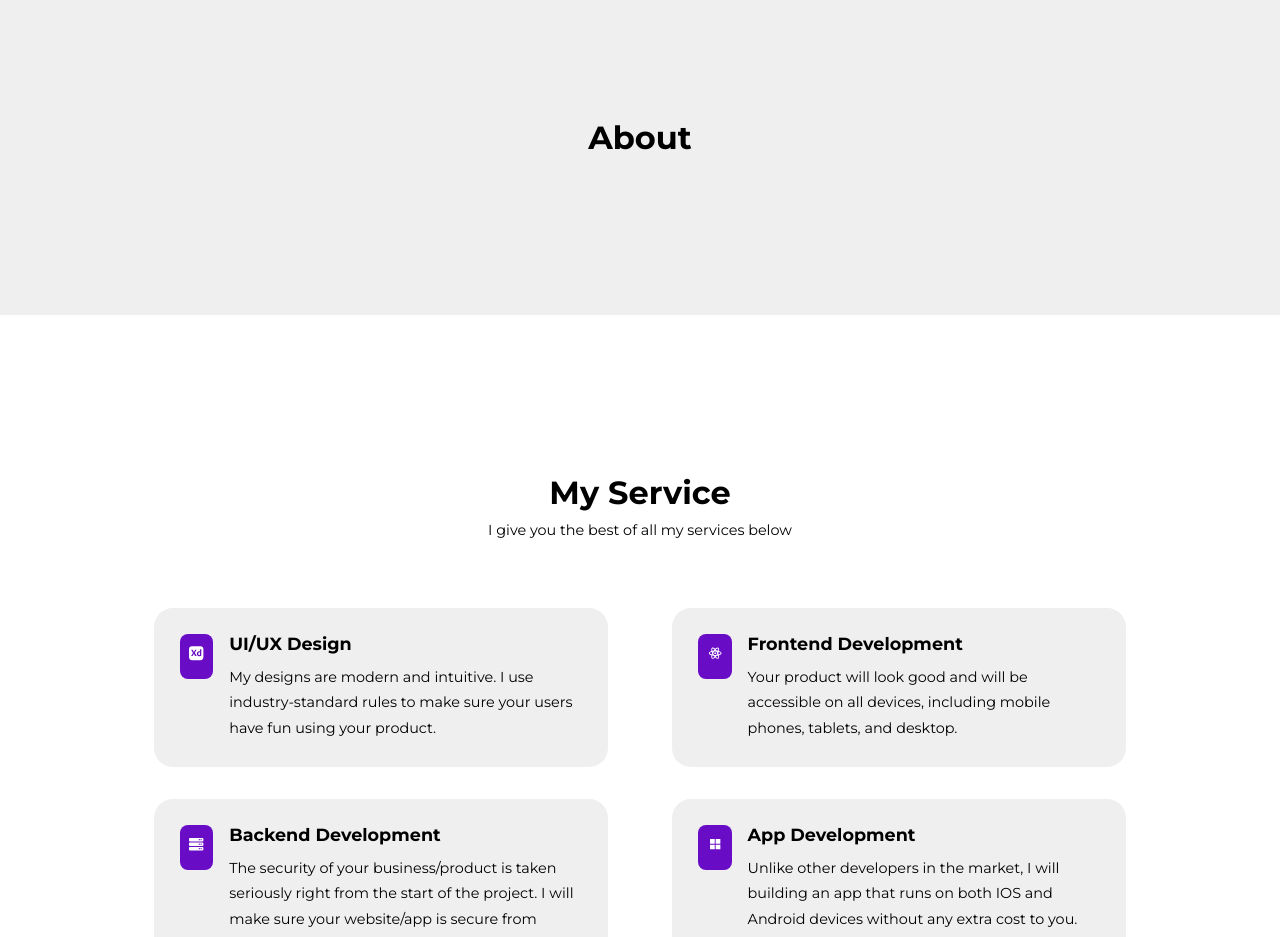
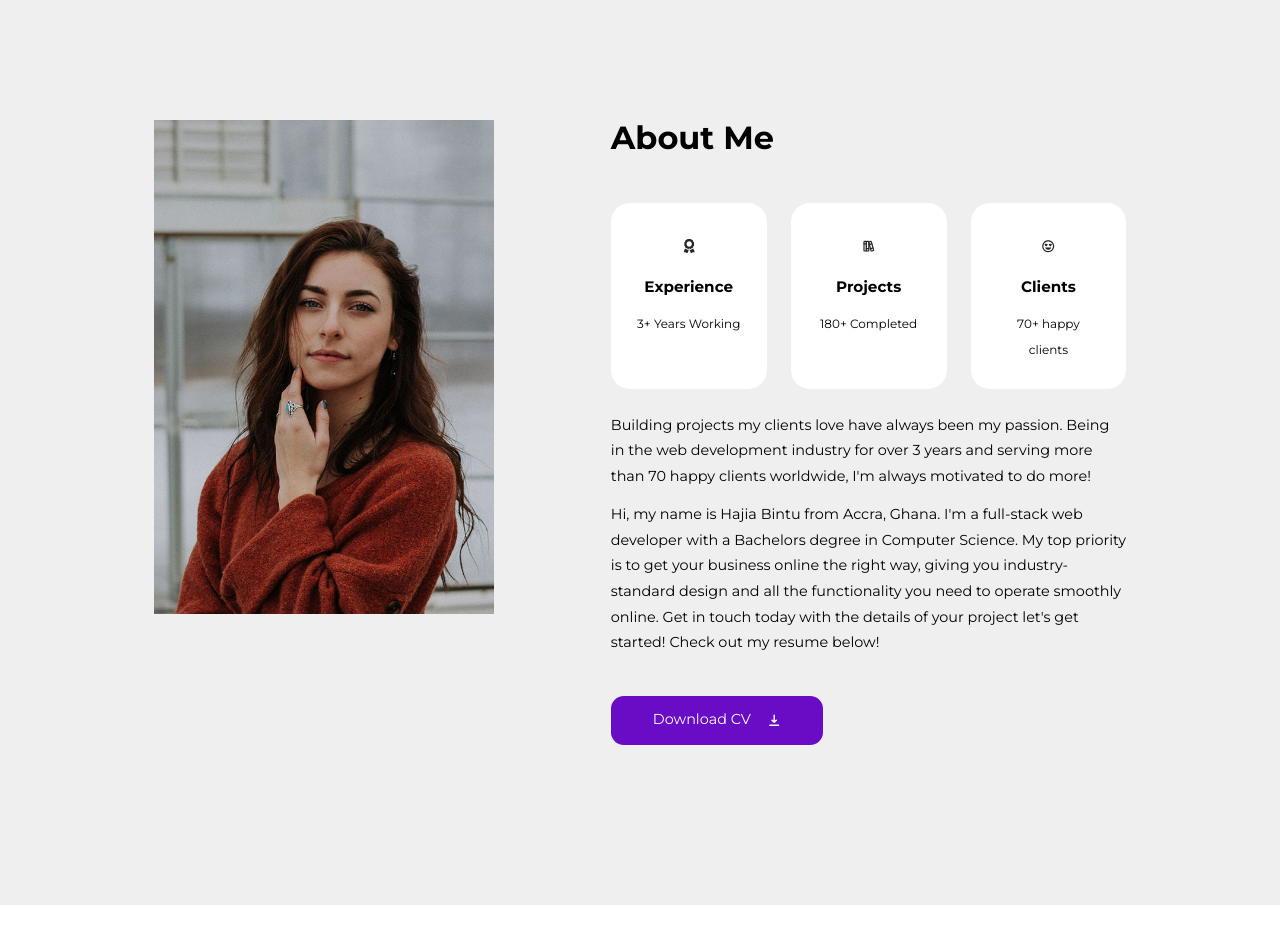
Before and after one commit to micLira828/react-portfolio, a React (Create React App) app in the folder landing_page/: page / in a window 1280 px wide. Shown: the part 840-1777 px from the top of the page. Built offline with nearby package versions, Linux system fonts and the light colour scheme.

Commit message:
Built and styled the about section

```diff
--- a/landing_page/src/sections/about/About.jsx
+++ b/landing_page/src/sections/about/About.jsx
@@ -1,7 +1,32 @@
 import './about.css';
+import cv from '../../assets/cv.pdf';
+import AboutImage from '../../assets/about.jpg';
+import {HiDownload} from 'react-icons/hi';
+import Card from '../../components/Card';
+import data from './data';
+
 function About() {
   return (
-    <section id="about"><h2>About</h2></section>
+    <section id="about">
+      <div className="container about__container">
+        <div className="about__left">
+          <img src={AboutImage} alt="about image" />
+        </div>
+        <div className = "about__right">
+          <h2>About Me</h2>
+          <div className="about__cards">
+            {data.map(item => <Card className = "about__card" key = {item.id}>
+                  <span className="about__card-icon">{item.icon}</span>
+                  <h5>{item.title}</h5>
+                  <small>{item.desc}</small>
+            </Card>)}
+          </div>
+          <p> Building projects my clients love have always been my passion. Being in the web development industry for over 3 years and serving more than 70 happy clients worldwide, I'm always motivated to do more!</p>
+          <p>Hi, my name is Hajia Bintu from Accra, Ghana. I'm a full-stack web developer with a Bachelors degree in Computer Science. My top priority is to get your business online the right way, giving you industry-standard design and all the functionality you need to operate smoothly online. Get in touch today with the details of your project let's get started! Check out my resume below!</p>
+          <a href={cv} target = "__blank" className = 'btn primary'>Download CV <HiDownload/></a>
+        </div>
+      </div>
+    </section>
   )
 }
 
--- a/landing_page/src/sections/about/about.css
+++ b/landing_page/src/sections/about/about.css
@@ -0,0 +1,56 @@
+.about__container{
+    display: grid;
+    grid-template-columns: 35% 53%;
+    gap: 12%;
+}
+
+.about__portrait{
+    height:fit-content;
+    max-height: 40rem;
+    border: 1rem var(--color-white);
+    transition: var(--transition);
+}
+
+.about__portrait:hover{
+    border-width:0;
+}
+
+.about__cards{
+    margin:3rem 0 1.5rem;
+    display: grid;
+    grid-template-columns: repeat(3, 1fr);
+    gap: 1.5rem;
+}
+
+.card.about__card{
+    text-align: center;
+}
+
+.about__card-icon{
+    color: var(--color-black);
+    border-radius:var(--border-radius-3);
+    width: fit-content;
+    margin-inline: auto;
+    padding: 0.6rem;
+    display: flex;
+    align-items: center;
+    transition: var(--transition);
+}
+
+.card.about__card:hover
+.about__card-icon{
+    background: var(--color-primary);
+    color: var(--color-white);
+}
+
+.card.about__card h5{
+    margin: 1rem 0;
+}
+
+.about__right p{
+    margin-bottom: 0.8rem;
+}
+
+.about__right .btn{
+    margin-top: 2.5rem;
+}
--- /dev/null
+++ b/landing_page/src/sections/about/data.js
@@ -0,0 +1,14 @@
+import {FaAward} from 'react-icons/fa'
+import {TbBooks} from 'react-icons/tb'
+import {BiHappyHeartEyes} from 'react-icons/bi'
+
+
+const data = [
+    {id: 1, icon: <FaAward/>, title: 'Experience', desc: '3+ Years Working'},
+    {id: 2, icon: <TbBooks/>, title: 'Projects', desc: '180+ Completed'},
+    {id: 3, icon: <BiHappyHeartEyes/>, title: 'Clients', desc: '70+ happy clients'}
+    ]
+
+
+
+    export default data;
```
